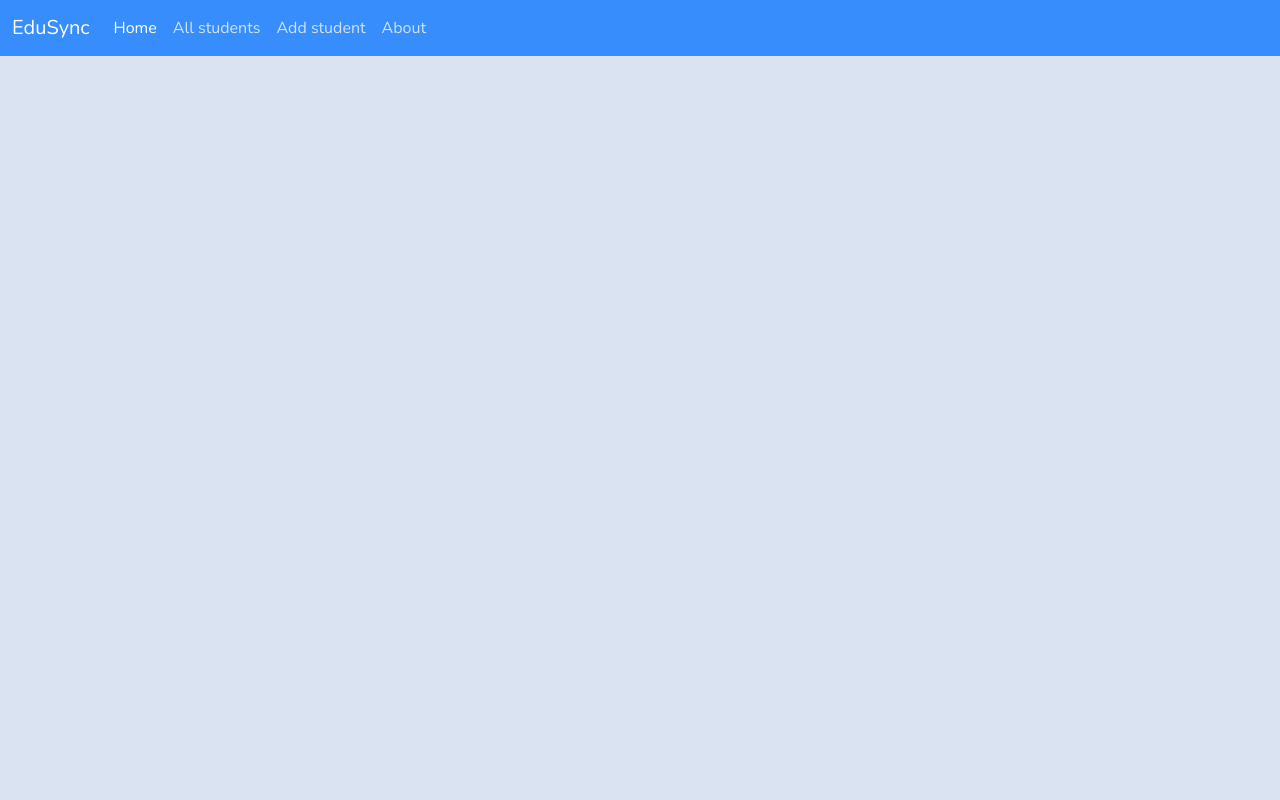
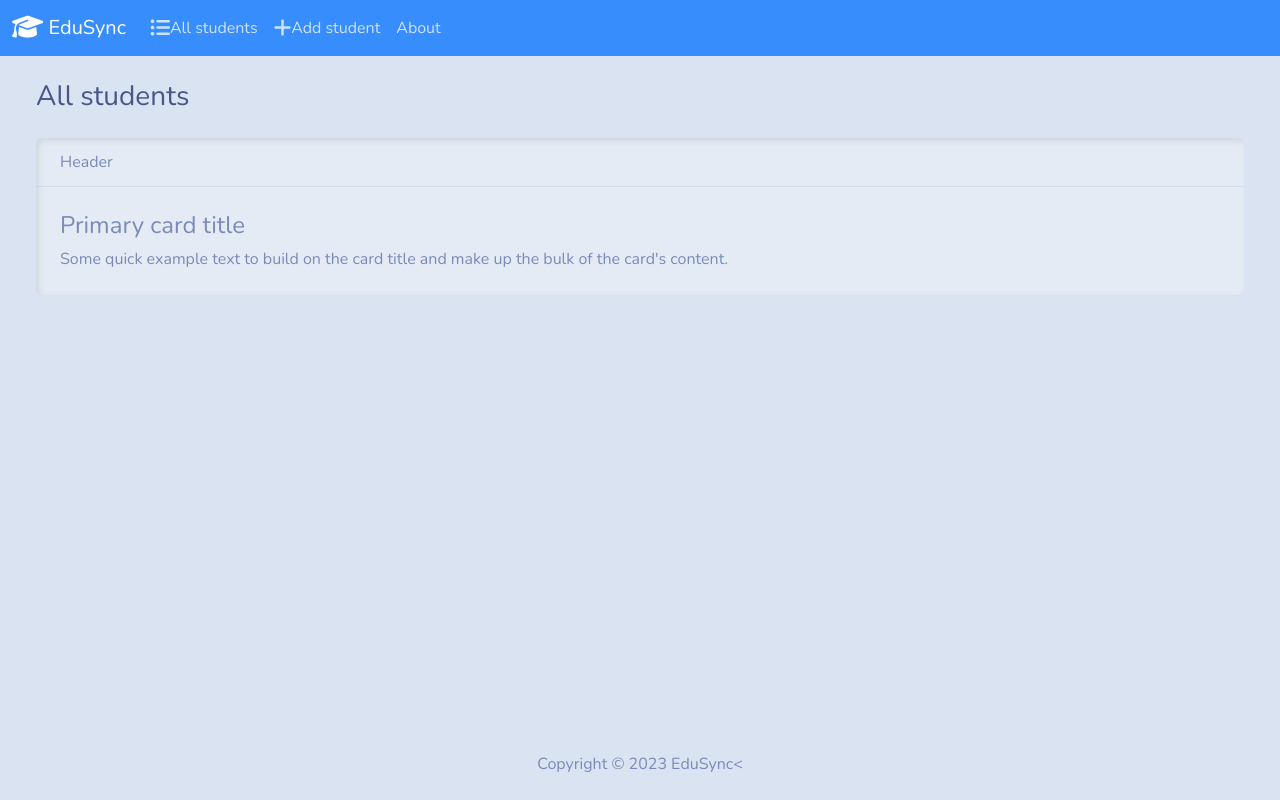
Before and after one commit to Jabir254/school_mgt_system, a Django app: page / in a window 1280 px wide. Run offline with Django 4.2, Linux system fonts and the light colour scheme; some libraries are stand-ins or nearby versions.

Commit message:
updated index html file

```diff
--- a/sms/school/students/templates/students/index.html
+++ b/sms/school/students/templates/students/index.html
@@ -5,11 +5,17 @@
 	<head>
 		<link href="{% static 'css/bootstrap.min.css'%}" rel="stylesheet" />
 		<title>Edusync</title>
+		<link
+			rel="stylesheet"
+			href="https://cdnjs.cloudflare.com/ajax/libs/font-awesome/6.4.0/css/all.min.css"
+		/>
 	</head>
-	<body>
+	<body class="d-flex flex-column min-vh-100">
 		<nav class="navbar navbar-expand-lg bg-primary" data-bs-theme="dark">
 			<div class="container-fluid">
-				<a class="navbar-brand" href="#">EduSync</a>
+				<a class="navbar-brand" href="#">
+					<i class="fa-solid fa-graduation-cap fa-lg"></i> EduSync</a
+				>
 				<button
 					class="navbar-toggler"
 					type="button"
@@ -24,16 +30,16 @@
 				<div class="collapse navbar-collapse" id="navbarColor01">
 					<ul class="navbar-nav me-auto">
 						<li class="nav-item">
-							<a class="nav-link active" href="#"
-								>Home
-								<span class="visually-hidden">(current)</span>
-							</a>
+							<a class="nav-link" href="#"
+								><i class="fa-solid fa-list-ul fa-lg"></i>All
+								students</a
+							>
 						</li>
 						<li class="nav-item">
-							<a class="nav-link" href="#">All students</a>
-						</li>
-						<li class="nav-item">
-							<a class="nav-link" href="#">Add student</a>
+							<a class="nav-link" href="#"
+								><i class="fa-solid fa-plus fa-lg"></i>Add
+								student</a
+							>
 						</li>
 						<li class="nav-item">
 							<a class="nav-link" href="#">About</a>
@@ -43,6 +49,36 @@
 			</div>
 		</nav>
 
+		<div class="container-fluid">
+			<h3 class="m-4">All students</h3>
+			<div class="row">
+				<div class="col-12">
+					<div class="card border-primary ms-4 me-4 mb-4">
+						<div class="card-header">Header</div>
+						<div class="card-body">
+							<h4 class="card-title">Primary card title</h4>
+							<p class="card-text">
+								Some quick example text to build on the card
+								title and make up the bulk of the card's
+								content.
+							</p>
+						</div>
+					</div>
+				</div>
+			</div>
+		</div>
+		<footer class="mt-auto mb-4">
+			<div class="text-center">
+				<span>
+					Copyright &copy;
+					<script>
+						document.write(new Date().getFullYear());
+					</script>
+					EduSync<
+				</span>
+			</div>
+		</footer>
+
 		<script
 			src="https://cdn.jsdelivr.net/npm/bootstrap@5.0.2/dist/js/bootstrap.bundle.min.js"
 			integrity="sha384-MrcW6ZMFYlzcLA8Nl+NtUVF0sA7MsXsP1UyJoMp4YLEuNSfAP+JcXn/tWtIaxVXM"
```
Also changed, not shown: 1 other file.
